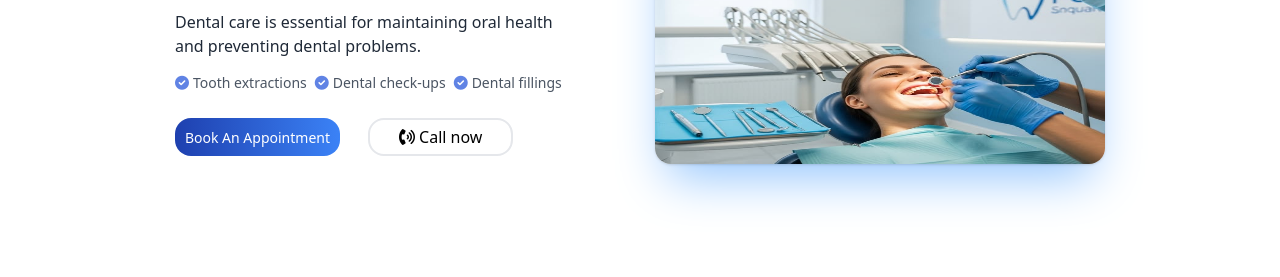
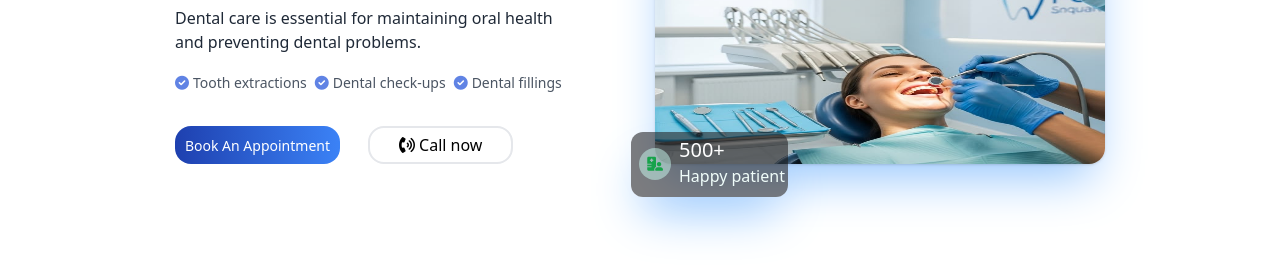
Before and after one commit to BassantFarag/Dental-Clinic, a plain HTML site: page index.html in a window 1280 px wide. Shown: the part 425-702 px from the top of the page. Drawn offline with nearby package versions, Linux system fonts and the light colour scheme.

Commit message:
modify in hero

```diff
--- a/index.html
+++ b/index.html
@@ -28,9 +28,9 @@
     </header>
     <main class=" flex min-h-screen justify-center items-center gap-20">
         <div class="w-[400px]">
-            <h2 class="text-3xl font-bold mb-4">Does <span class="text-blue-800">Doctor-Led</span> <br> Make a Difference?</h2>
+            <h2 class="text-3xl font-bold mb-5">Does <span class="text-blue-800">Doctor-Led</span> <br> Make a Difference?</h2>
             <p class="mb-2 text-gray-800">Dental care is essential for maintaining oral health and preventing dental problems.</p>
-            <ul class="flex gap-[8px] mt-3 mb-6">
+            <ul class="flex gap-[8px] mt-4 mb-8">
                 <li><a href="#" class="text-sm text-gray-600"><i class="fa-solid fa-circle-check text-sm text-blue-700/70 mr-1"></i>Tooth extractions</a></li>
                 <li><a href="#" class="text-sm text-gray-600" ><i class="fa-solid fa-circle-check text-sm text-blue-700/70 mr-1"></i>Dental check-ups</a></li>
                 <li><a href="#" class="text-sm  text-gray-600"><i class="fa-solid fa-circle-check text-sm text-blue-700/70 mr-1"></i>Dental fillings</a></li>
@@ -38,8 +38,12 @@
             <button class="w-[165px] h-[38px] rounded-2xl bg-gradient-to-r from-blue-800 to-blue-500 p-1 text-[14px] text-white mr-6">Book An Appointment</button>
             <button class="border-2 h-[38px] w-[145px] rounded-2xl  "><i class="fa-solid fa-phone-volume"></i> Call now</button>
         </div>
+
         <div class="shadow-2xl rounded-2xl shadow-blue-300 ">
             <img class="rounded-2xl w-[450px] h-[250px] shadow "src="image/hero_photo.jpg " alt="Doctor photo">
+            <div class="absolute w-[157px] h-[65px] bg-zinc-800/60 flex gap-2 rounded-xl -mt-8 -ml-6 pt-1 shadow-2xl shadow-blue-300">
+           <i class="fa-solid fa-hospital-user size-8 text-sm rounded-full bg-teal-100/50 text-green-600 flex justify-center items-center ml-2 mt-3"></i> <span class="text-white font-medium text-xl ">500+</span><span class="absolute mt-7 ml-12 text-teal-50">Happy patient</span>
+        </div>
         </div>
     </main>
 </body>
```
